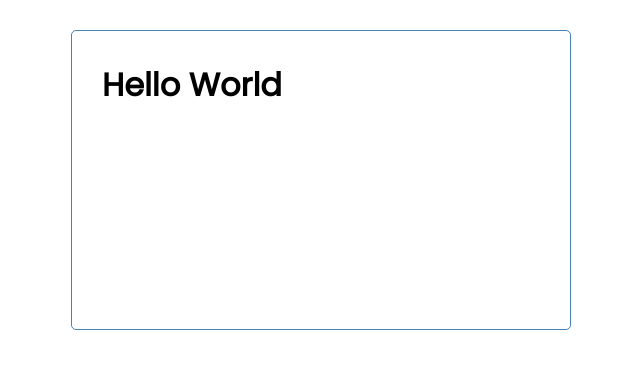
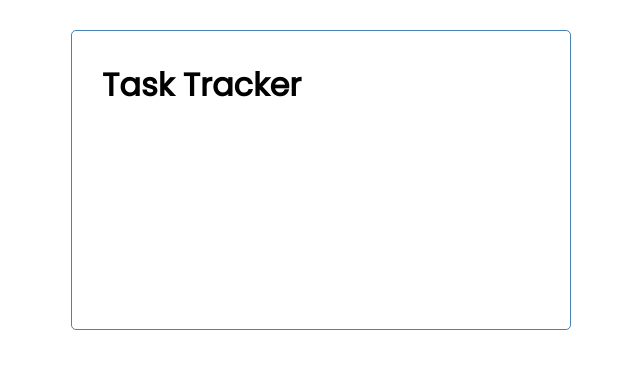
Before and after one commit to chay-chay/vue-task-tracker, a Vue app: page / in a window 1280 px wide. Shown: the top 368 px of the page, without its empty margins (319-959 px from the left). Built offline with nearby package versions, Linux system fonts and the light colour scheme.

Commit message:
Added Header component(pass props)

```diff
--- a/src/App.vue
+++ b/src/App.vue
@@ -1,14 +1,17 @@
 <template>
-<div className="container">
-  <h1>Hello World</h1>
-
-</div>
+  <div className="container">
+    <Header title="Task Tracker" />
+  </div>
 </template>
 
 <script>
+import Header from "./components/Header";
+
 export default {
   name: "App",
-  components: {},
+  components: {
+    Header
+  },
 };
 </script>
 
--- /dev/null
+++ b/src/components/Header.vue
@@ -0,0 +1,23 @@
+<template>
+    <header>
+        <h1>{{ title }}</h1>
+    </header>
+</template>
+
+<script>
+export default {
+    name: 'Header',
+    props: {
+        title: String,
+    }, // or can define as obj { title:  String} or like this  props: ['title']
+}
+</script>
+
+<style scoped>
+header {
+    display: flex;
+    justify-content: space-between;
+    align-items: center;
+    margin-bottom: 20px;
+}
+    </style>
```
